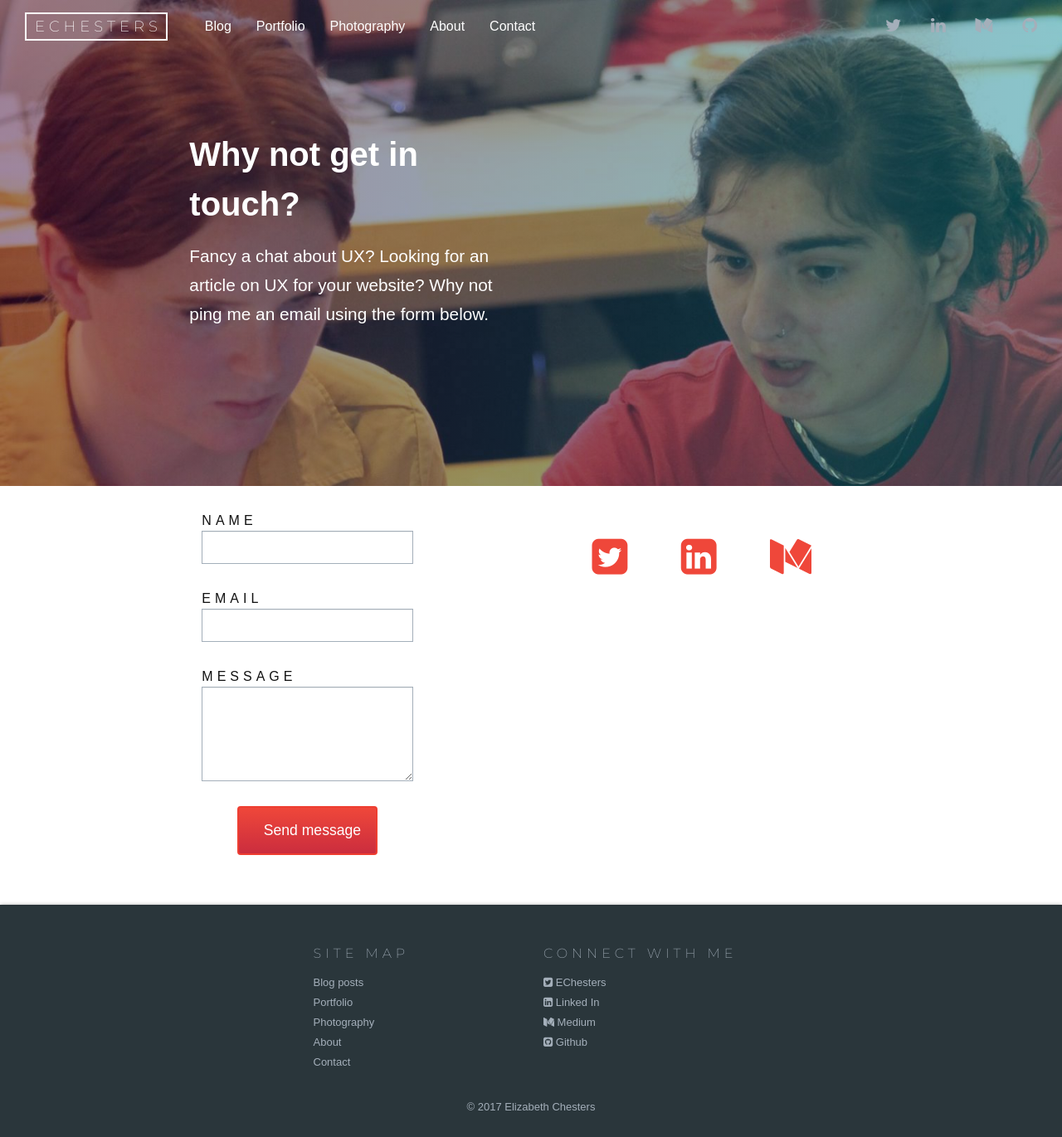
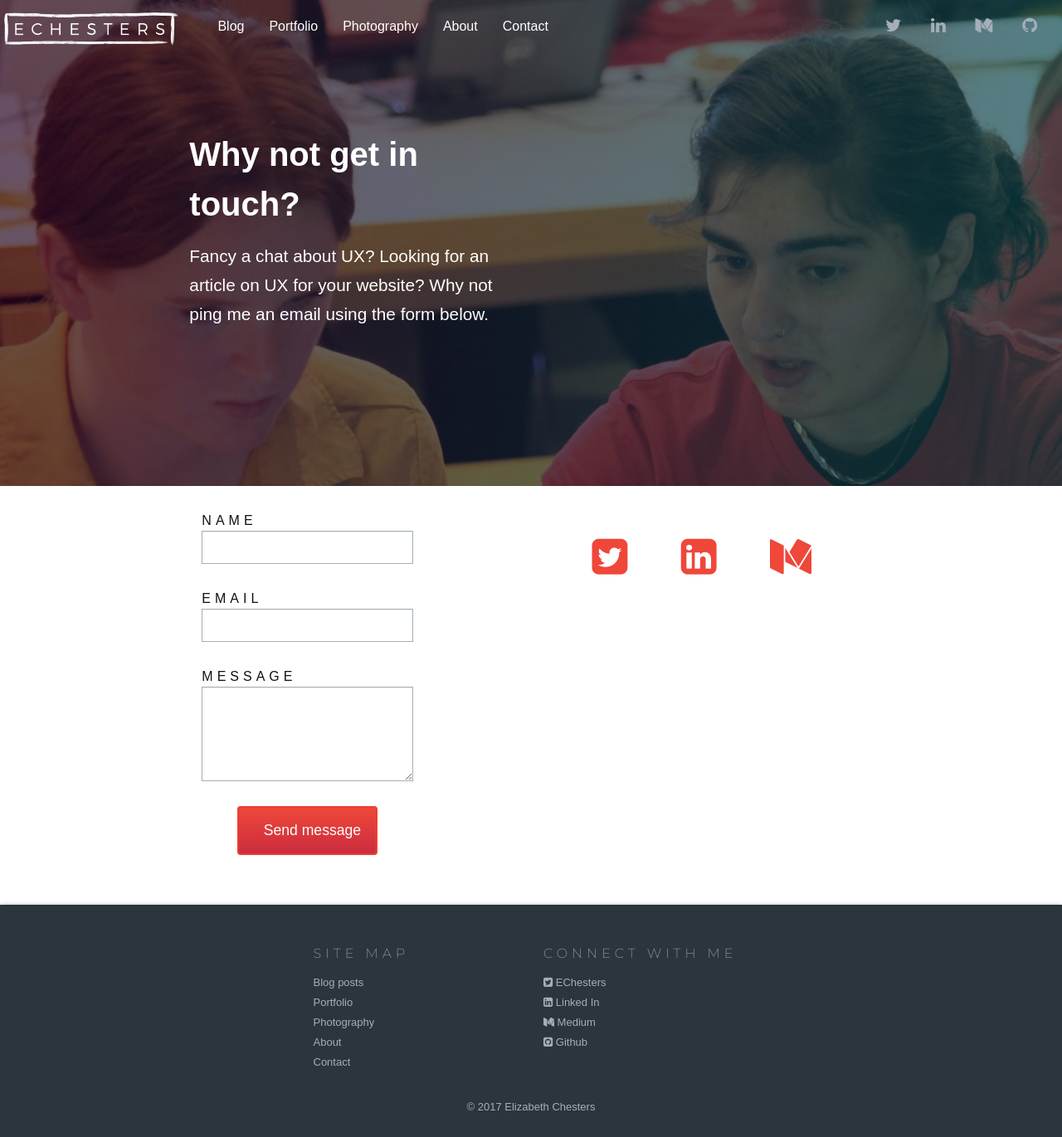
Before and after one commit to EChesters/echesters.github.io, a Jekyll site: the page built from contact.html, in a window 1280 px wide. Shown: the whole page at 83% size. Built offline with Jekyll 4.4.1, drawn with Linux system fonts in a browser that asks for light colours; nearby versions of some CDN libraries; some web fonts are replaced.

Commit message:
Added new sketch border white logo - darkened the banner gradient

```diff
--- a/_includes/navbar.html
+++ b/_includes/navbar.html
@@ -7,7 +7,7 @@
       <span class="icon-bar"></span>
     </button>
 
-    <a href="/" class="site-title navbar-brand">EChesters</a>
+    <a href="/" class="site-title nav"><img src="/images/sketch-logo-white.png" alt=""/></a>
   </div>
 
   <div id="navbarCollapse" class="collapse navbar-collapse">
--- a/_sass/_banner.scss
+++ b/_sass/_banner.scss
@@ -29,7 +29,7 @@
       height: calc(#{$nav-bar-height} + 525px);
       background-size: cover;
       width: 100%;
-      @include background-gradient-direction(right, rgba(#360033, .6), rgba(#0b8793, .6));
+      @include background-gradient-direction(right, rgba(#220020, .85), rgba(#064349, .85));
     }
   }
 
--- a/_sass/_nav.scss
+++ b/_sass/_nav.scss
@@ -9,36 +9,15 @@ nav {
   }
 
   .site-title {
-    letter-spacing: 5px;
-    border: $border;
-    border-color: $actual-white;
     height: auto;
-    text-transform: uppercase;
 
-    &.navbar-brand {
-      padding: 5px 5px 5px 10px;
-      color: $actual-white;
-      text-decoration: none;
-      font-weight: $weight-light;
-      margin-left: $spacing-unit;
-      font-family: $logo-font;
-
-      &:focus {
-        color: $brand-secondary;
-      }
-
-      &:hover {
-        text-decoration: none;
-        color: $brand-color;
-      }
-
-      &:visited {
-        color: $actual-white;
-      }
+    img {
+      height: 40px;
+      margin-left: 5px;
     }
   }
 
-  a {
+  li a {
     transition: box-shadow 0.3s;
     position: relative;
     text-decoration: none;
```
Also changed, not shown: images/logo-long.png (deleted), images/sketch-logo-white.png (added), images/sketch-logo.png (added).
